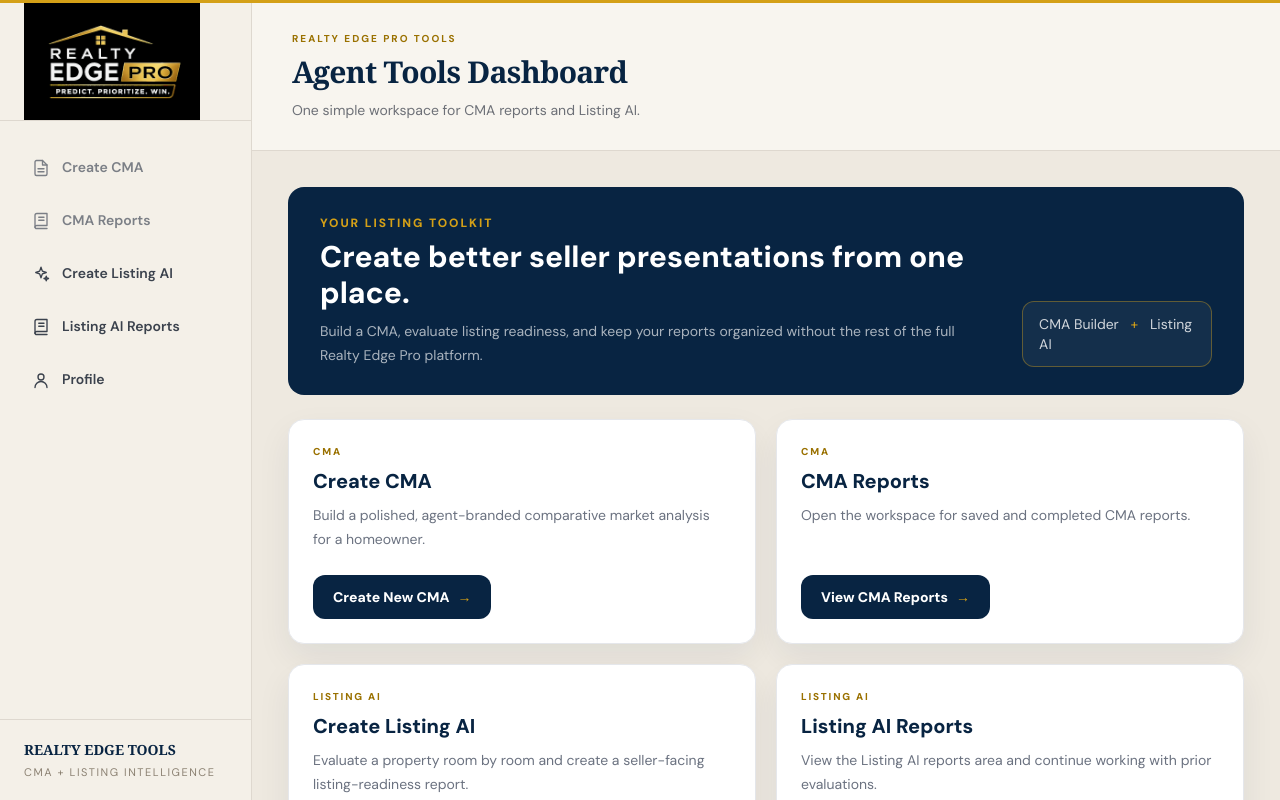
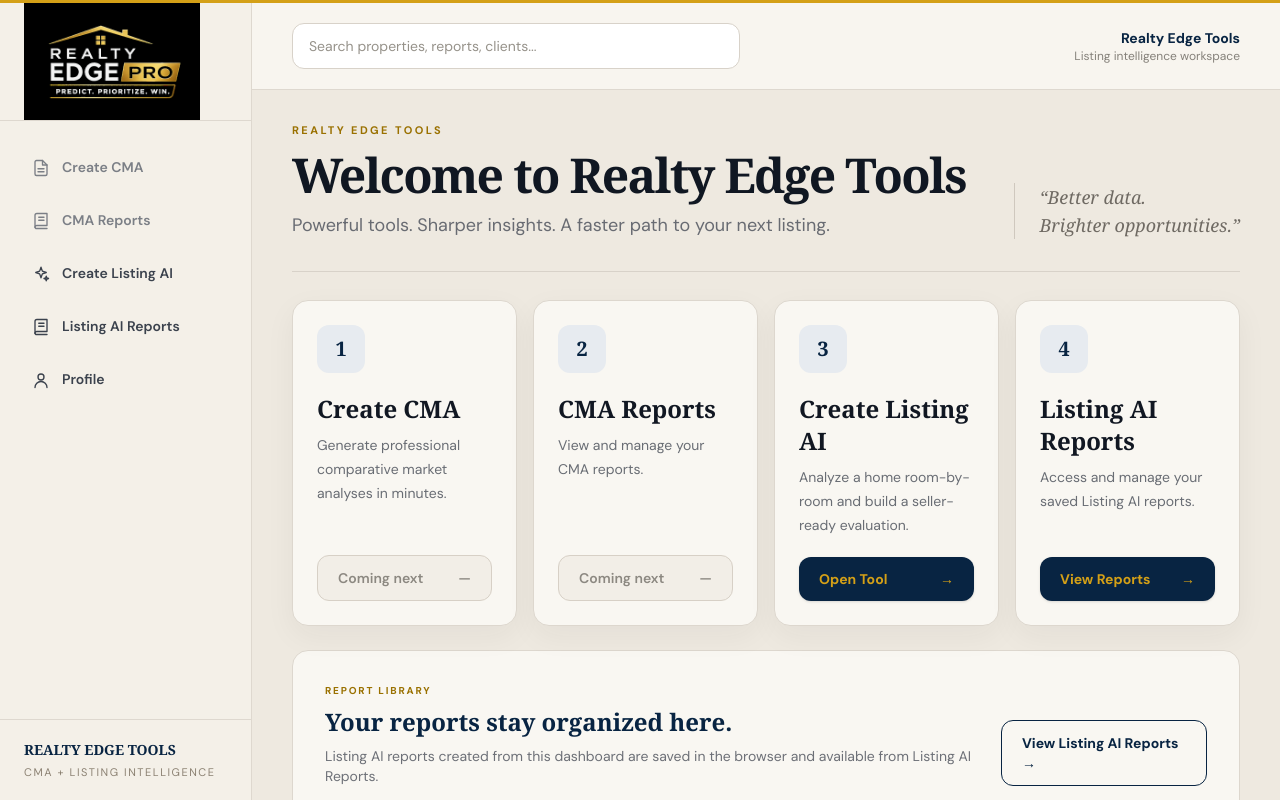
Before and after one commit to gregpett86/listingpilot-ai, a Next.js app: page /tools-dashboard in a window 1280 px wide. Built offline with nearby package versions, Linux system fonts and the light colour scheme.

Commit message:
Polish standalone tools dashboard and add profile/report storage

```diff
--- a/src/app/tools-dashboard/page.tsx
+++ b/src/app/tools-dashboard/page.tsx
@@ -1,42 +1,68 @@
 import Link from "next/link";
-import { RepToolsShell, ToolsPageHeader } from "@/components/rep-tools-shell";
+import { RepToolsShell } from "@/components/rep-tools-shell";
 
 const tools = [
-  { eyebrow: "CMA", title: "Create CMA", description: "Build a polished, agent-branded comparative market analysis for a homeowner.", href: "/tools/cma", button: "Create New CMA" },
-  { eyebrow: "CMA", title: "CMA Reports", description: "Open the workspace for saved and completed CMA reports.", href: "/tools/cma-reports", button: "View CMA Reports" },
-  { eyebrow: "LISTING AI", title: "Create Listing AI", description: "Evaluate a property room by room and create a seller-facing listing-readiness report.", href: "/tools/listing-ai", button: "Start Listing AI" },
-  { eyebrow: "LISTING AI", title: "Listing AI Reports", description: "View the Listing AI reports area and continue working with prior evaluations.", href: "/tools/listing-ai-reports", button: "View Listing AI Reports" },
+  { title: "Create CMA", description: "Generate professional comparative market analyses in minutes.", enabled: false, href: "" },
+  { title: "CMA Reports", description: "View and manage your CMA reports.", enabled: false, href: "" },
+  { title: "Create Listing AI", description: "Analyze a home room-by-room and build a seller-ready evaluation.", enabled: true, href: "/tools/listing-ai" },
+  { title: "Listing AI Reports", description: "Access and manage your saved Listing AI reports.", enabled: true, href: "/tools/listing-ai-reports" },
 ];
 
 export default function ToolsDashboardPage() {
   return (
-    <RepToolsShell activeLabel="Dashboard">
-      <ToolsPageHeader eyebrow="REALTY EDGE PRO TOOLS" title="Agent Tools Dashboard" description="One simple workspace for CMA reports and Listing AI." />
-      <div className="mx-auto max-w-6xl p-6 sm:p-9">
-        <section className="overflow-hidden rounded-2xl bg-[#082442] px-6 py-7 text-white sm:px-8">
-          <p className="text-xs font-extrabold uppercase tracking-[0.16em] text-[#D4A017]">Your listing toolkit</p>
-          <div className="mt-2 flex flex-col gap-5 lg:flex-row lg:items-end lg:justify-between">
+    <RepToolsShell>
+      <div className="min-h-full bg-[#EEE9E0]">
+        <header className="border-b border-[#DED8CF] bg-[#F8F5EF] px-6 py-5 sm:px-10">
+          <div className="mx-auto flex max-w-7xl items-center justify-between gap-6">
+            <div className="hidden w-full max-w-md rounded-xl border border-[#D8D2C9] bg-white px-4 py-3 text-sm text-[#96928A] md:block">Search properties, reports, clients...</div>
+            <div className="ml-auto text-right">
+              <p className="text-sm font-bold text-[#082442]">Realty Edge Tools</p>
+              <p className="text-xs text-[#85817A]">Listing intelligence workspace</p>
+            </div>
+          </div>
+        </header>
+
+        <div className="mx-auto max-w-7xl px-6 py-8 sm:px-10">
+          <section className="grid gap-6 border-b border-[#D8D2C9] pb-8 lg:grid-cols-[1fr_auto] lg:items-end">
             <div>
-              <h2 className="text-2xl font-black sm:text-3xl">Create better seller presentations from one place.</h2>
-              <p className="mt-2 max-w-2xl text-sm leading-6 text-white/65">Build a CMA, evaluate listing readiness, and keep your reports organized without the rest of the full Realty Edge Pro platform.</p>
+              <p className="text-[11px] font-bold uppercase tracking-[0.22em] text-[#9A7100]">REALTY EDGE TOOLS</p>
+              <h1 className="mt-3 font-serif text-4xl font-semibold tracking-[-0.035em] text-[#101722] sm:text-5xl">Welcome to Realty Edge Tools</h1>
+              <p className="mt-3 text-lg text-[#686B72]">Powerful tools. Sharper insights. A faster path to your next listing.</p>
             </div>
-            <div className="rounded-xl border border-[#D4A017]/40 bg-white/5 px-4 py-3 text-sm text-white/80">CMA Builder <span className="mx-2 text-[#D4A017]">+</span> Listing AI</div>
-          </div>
-        </section>
+            <p className="max-w-[260px] border-l border-[#CFC8BE] pl-6 font-serif text-lg italic leading-7 text-[#6F6A63]">“Better data.<br/>Brighter opportunities.”</p>
+          </section>
 
-        <div className="mt-6 grid gap-5 md:grid-cols-2">
-          {tools.map((tool) => (
-            <article key={tool.title} className="flex min-h-[225px] flex-col rounded-2xl border border-[#E5E7EB] bg-white p-6 shadow-[0_14px_34px_rgba(8,36,66,0.07)]">
-              <p className="text-[10px] font-black uppercase tracking-[0.18em] text-[#9A7100]">{tool.eyebrow}</p>
-              <h3 className="mt-2 text-xl font-black text-[#082442]">{tool.title}</h3>
-              <p className="mt-2 flex-1 text-sm leading-6 text-[#6B7280]">{tool.description}</p>
-              <Link href={tool.href} className="mt-6 inline-flex w-fit items-center rounded-xl bg-[#082442] px-5 py-3 text-sm font-extrabold text-white no-underline transition hover:bg-[#04182D]">{tool.button} <span className="ml-2 text-[#D4A017]">→</span></Link>
-            </article>
-          ))}
-        </div>
+          <section className="mt-7 grid gap-4 sm:grid-cols-2 xl:grid-cols-4">
+            {tools.map((tool, index) => (
+              <article key={tool.title} className="flex min-h-[250px] flex-col rounded-2xl border border-[#DDD7CE] bg-[#F9F7F2] p-6 shadow-[0_10px_30px_rgba(46,42,35,0.05)]">
+                <div className="grid h-12 w-12 place-items-center rounded-xl bg-[#E7EBF0] text-[#082442]">
+                  <span className="font-serif text-xl font-bold">{index + 1}</span>
+                </div>
+                <h2 className="mt-5 font-serif text-2xl font-semibold text-[#111722]">{tool.title}</h2>
+                <p className="mt-2 flex-1 text-sm leading-6 text-[#696D74]">{tool.description}</p>
+                {tool.enabled ? (
+                  <Link href={tool.href} className="mt-5 inline-flex items-center justify-between rounded-xl bg-[#082442] px-5 py-3 text-sm font-bold text-[#D4A017] no-underline shadow-sm transition hover:bg-[#04182D]">
+                    {tool.title.startsWith("Create") ? "Open Tool" : "View Reports"} <span>→</span>
+                  </Link>
+                ) : (
+                  <div className="mt-5 inline-flex items-center justify-between rounded-xl border border-[#D7D0C6] bg-[#F2EEE7] px-5 py-3 text-sm font-semibold text-[#8C8881]">
+                    Coming next <span>—</span>
+                  </div>
+                )}
+              </article>
+            ))}
+          </section>
 
-        <div className="mt-6 rounded-2xl border border-[#E8D9B0] bg-[#FFF9EA] px-5 py-4 text-sm leading-6 text-[#66501E]">
-          <strong>Isolated build:</strong> this dashboard lives only in the Listing AI project. It is not connected to or modifying the live Realty Edge Pro dashboard or the CMA repository.
+          <section className="mt-6 rounded-2xl border border-[#DDD7CE] bg-[#F9F7F2] p-6 sm:p-8">
+            <div className="flex flex-col gap-3 sm:flex-row sm:items-end sm:justify-between">
+              <div>
+                <p className="text-[10px] font-bold uppercase tracking-[0.18em] text-[#9A7100]">REPORT LIBRARY</p>
+                <h2 className="mt-2 font-serif text-2xl font-semibold text-[#082442]">Your reports stay organized here.</h2>
+                <p className="mt-2 text-sm text-[#6D7077]">Listing AI reports created from this dashboard are saved in the browser and available from Listing AI Reports.</p>
+              </div>
+              <Link href="/tools/listing-ai-reports" className="inline-flex rounded-xl border border-[#082442] px-5 py-3 text-sm font-bold text-[#082442] no-underline">View Listing AI Reports →</Link>
+            </div>
+          </section>
         </div>
       </div>
     </RepToolsShell>
```
